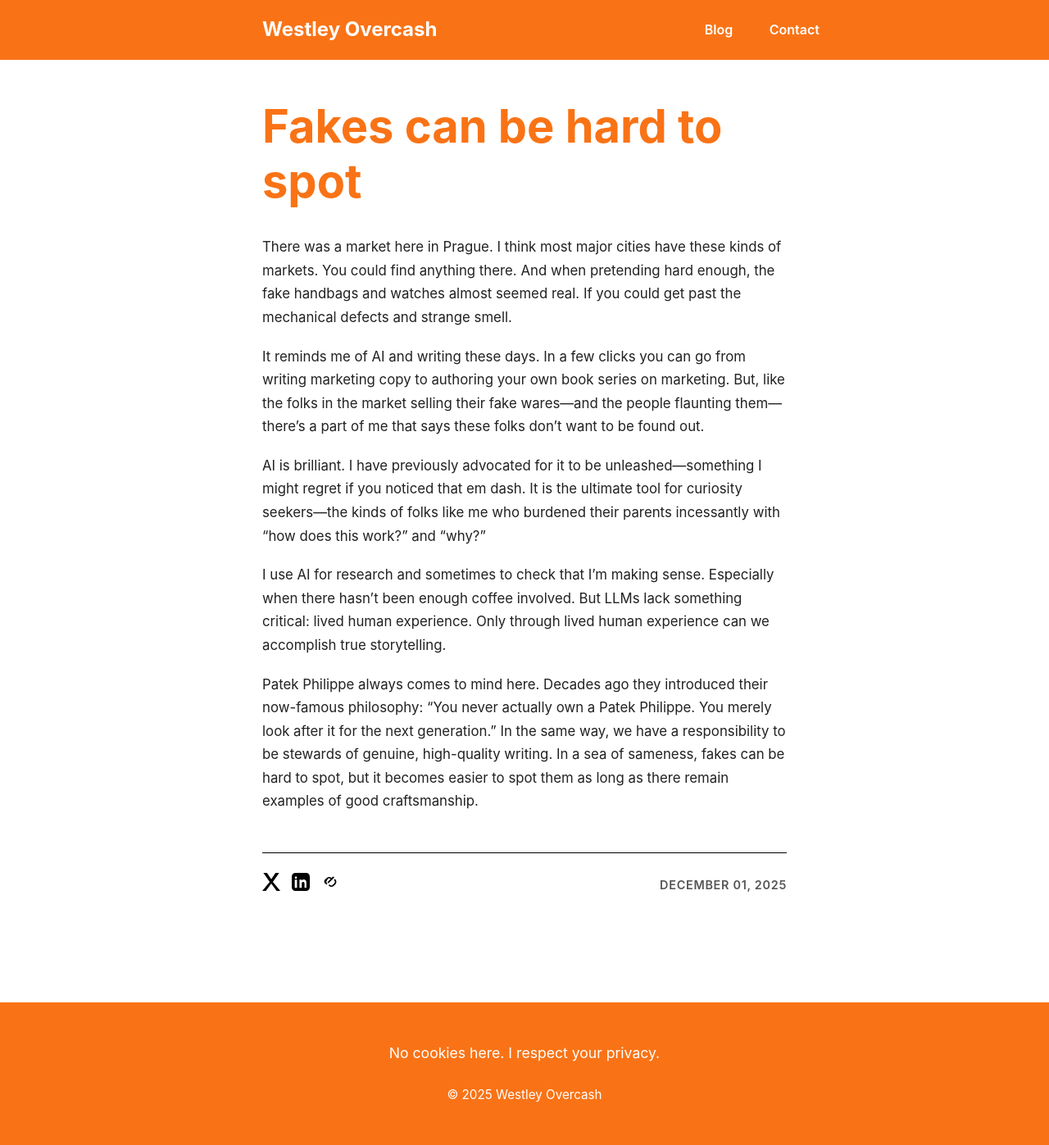
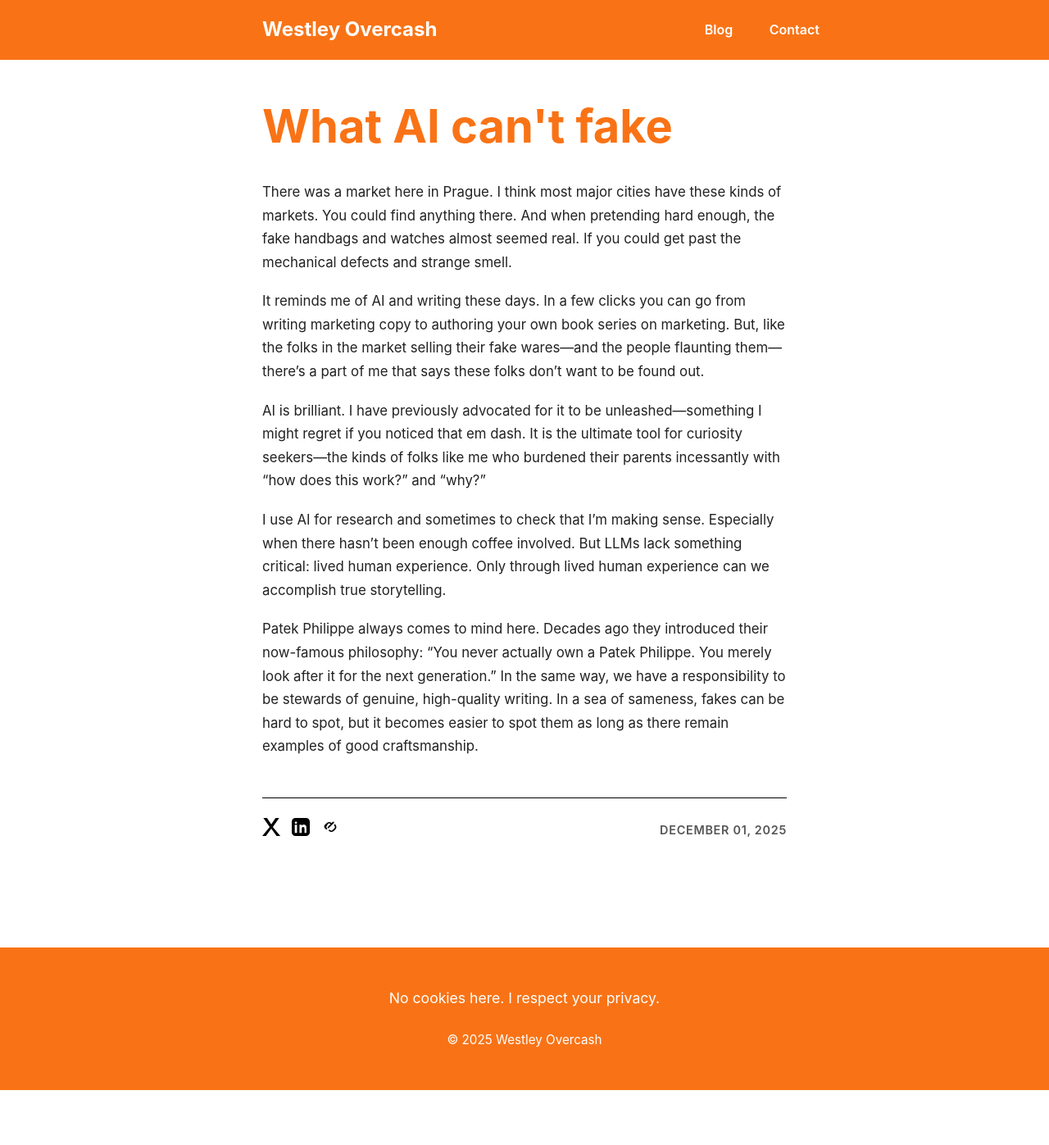
Before and after one commit to westleyovercash/westleyovercash.github.io, a Jekyll site: the page built from _posts/2025-12-01-what-ai-cant-fake.md, in a window 1280 px wide. Shown: the whole page at 82% size. Built offline with Jekyll 4.4.1, drawn with Linux system fonts in a browser that asks for light colours; after the commit the page ends 1330 px from its top, so only the background shows below that.

Commit message:
Update and rename 2025-12-01-fakes-can-be-hard-to-spot.md to 2025-12-01-what-ai-cant-fake.md

```diff
--- a/_posts/2025-12-01-fakes-can-be-hard-to-spot.md
+++ b/_posts/2025-12-01-what-ai-cant-fake.md
@@ -1,6 +1,6 @@
 ---
 layout: post
-title: Fakes can be hard to spot
+title: What AI can't fake
 date: 2025-12-01
 ---
 There was a market here in Prague. I think most major cities have these kinds of markets. You could find anything there. And when pretending hard enough, the fake handbags and watches almost seemed real. If you could get past the mechanical defects and strange smell.
```
